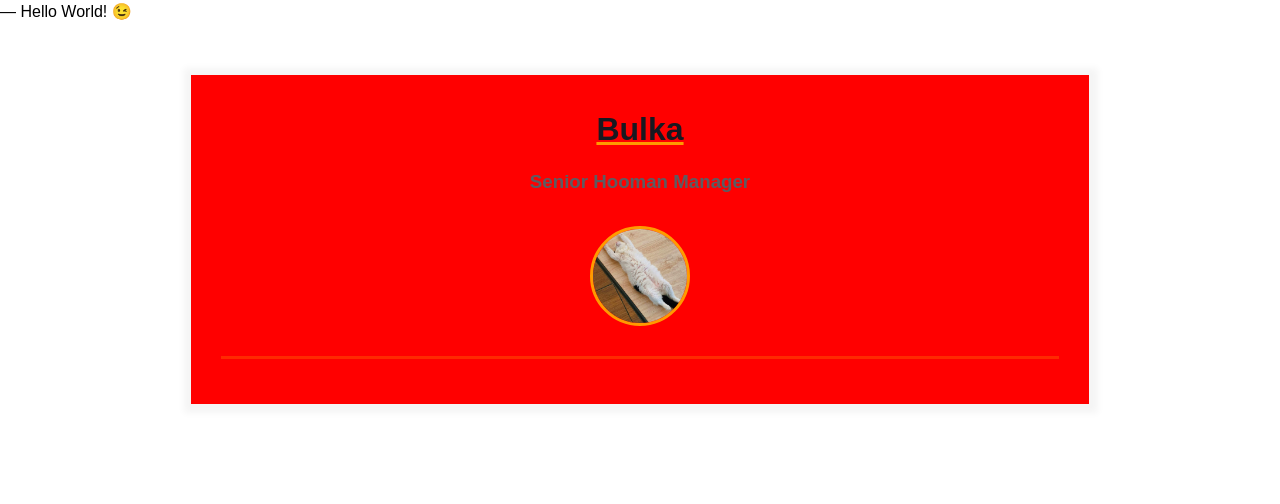
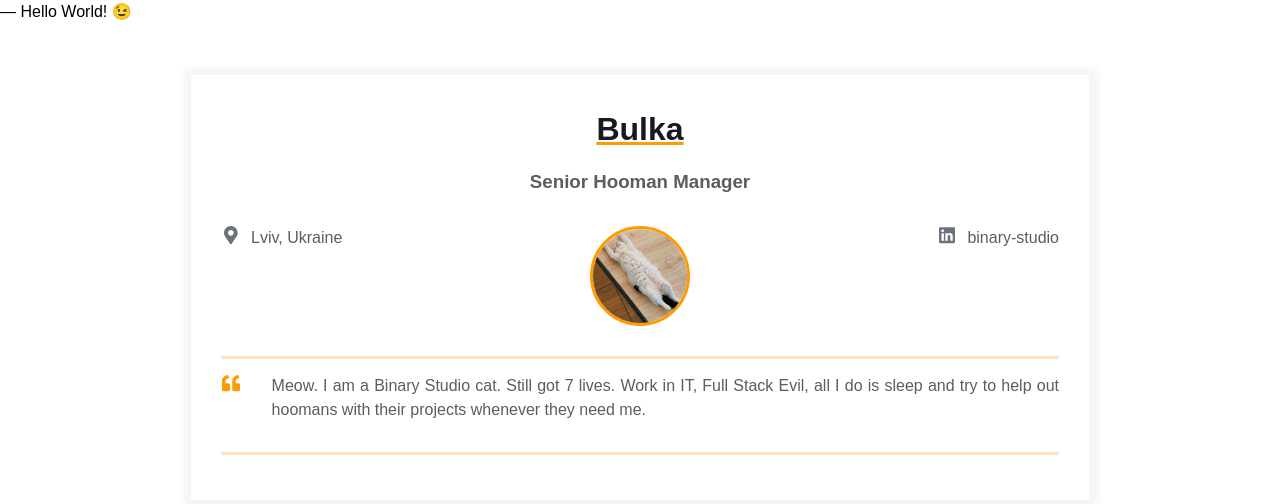
Before and after one commit to TarasMavrovich/TarasMavrovich-homepage, a plain HTML site: page index.html in a window 1280 px wide. Drawn offline with Linux system fonts and the light colour scheme.

Commit message:
added block with link

```diff
--- a/index.html
+++ b/index.html
@@ -16,7 +16,20 @@
             <h3 class="contact-info__sub-header">Senior Hooman Manager</h3>
 
             <div class="contact_info_container fh">
-              <div class="contact-info__block"></div>
+              <div class="contact-info__block">
+                <a href="" rel="author" class="contact-info__item">
+                  <div class="contact-info__item-icon-wrapper">
+                    <svg
+                      class="contact-info__item-icon"
+                      xmlns="http://www.w3.org/2000/svg"
+                      viewBox="0 0 384 512">
+                      <path
+                        d="M172.268 501.67C26.97 291.031 0 269.413 0 192 0 85.961 85.961 0 192 0s192 85.961 192 192c0 77.413-26.97 99.031-172.268 309.67-9.535 13.774-29.93 13.773-39.464 0zM192 272c44.183 0 80-35.817 80-80s-35.817-80-80-80-80 35.817-80 80 35.817 80 80 80z"></path>
+                    </svg>
+                  </div>
+                  <span>Lviv, Ukraine</span>
+                </a>
+              </div>
 
               <div class="contact-info__block contact-info__block--center">
                 <img
@@ -25,7 +38,43 @@
                   alt="Avatar" />
               </div>
 
-              <div class="contact-info__block"></div>
+              <div class="contact-info__block">
+                <a
+                  href="https://ua.linkedin.com/company/binary-studio_241166"
+                  rel="author"
+                  class="contact-info__item">
+                  <div class="contact-info__item-icon-wrapper">
+                    <svg
+                      class="contact-info__item-icon"
+                      xmlns="http://www.w3.org/2000/svg"
+                      viewBox="0 0 448 512">
+                      <path
+                        d="M416 32H31.9C14.3 32 0 46.5 0 64.3v383.4C0 465.5 14.3 480 31.9 480H416c17.6 0 32-14.5 32-32.3V64.3c0-17.8-14.4-32.3-32-32.3zM135.4 416H69V202.2h66.5V416zm-33.2-243c-21.3 0-38.5-17.3-38.5-38.5S80.9 96 102.2 96c21.2 0 38.5 17.3 38.5 38.5 0 21.3-17.2 38.5-38.5 38.5zm282.1 243h-66.4V312c0-24.8-.5-56.7-34.5-56.7-34.6 0-39.9 27-39.9 54.9V416h-66.4V202.2h63.7v29.2h.9c8.9-16.8 30.6-34.5 62.9-34.5 67.2 0 79.7 44.3 79.7 101.9V416z"></path>
+                    </svg>
+                  </div>
+                  <span>binary-studio</span>
+                </a>
+              </div>
+            </div>
+          </div>
+        </div>
+        <div class="container">
+          <div class="resume__block">
+            <div class="intro">
+              <div class="intro__icon-wrapper">
+                <svg
+                  class="intro__icon"
+                  xmlns="http://www.w3.org/2000/svg"
+                  viewBox="0 0 512 512">
+                  <path
+                    d="M464 256h-80v-64c0-35.3 28.7-64 64-64h8c13.3 0 24-10.7 24-24V56c0-13.3-10.7-24-24-24h-8c-88.4 0-160 71.6-160 160v240c0 26.5 21.5 48 48 48h128c26.5 0 48-21.5 48-48V304c0-26.5-21.5-48-48-48zm-288 0H96v-64c0-35.3 28.7-64 64-64h8c13.3 0 24-10.7 24-24V56c0-13.3-10.7-24-24-24h-8C71.6 32 0 103.6 0 192v240c0 26.5 21.5 48 48 48h128c26.5 0 48-21.5 48-48V304c0-26.5-21.5-48-48-48z"></path>
+                </svg>
+              </div>
+              <p class="intro_text">
+                Meow. I am a Binary Studio cat. Still got 7 lives. Work in IT,
+                Full Stack Evil, all I do is sleep and try to help out hoomans
+                with their projects whenever they need me.
+              </p>
             </div>
           </div>
         </div>
--- a/style.css
+++ b/style.css
@@ -35,7 +35,6 @@ body {
 }
 
 .resume {
-  background: red;
   margin: 50px auto;
   border: 1px solid #f5f5f5;
   box-shadow: 1px 1px 7px 7px #f5f5f5;
```
